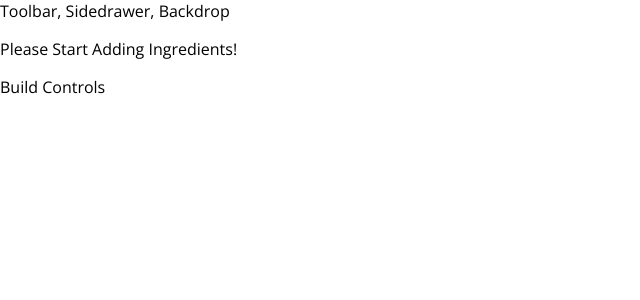
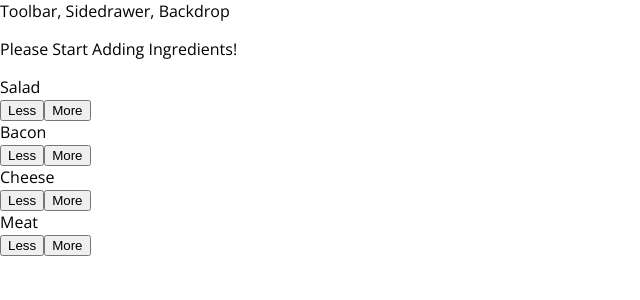
Before and after one commit to samuelchen1213/react-burger-builder, a React app: page / in a window 1280 px wide. Shown: the top 300 px of the page, without its empty margins (0-640 px from the left). Built offline with nearby package versions, Linux system fonts and the light colour scheme.

Commit message:
😆Initialized BuildControls

```diff
--- /dev/null
+++ b/src/Components/Burger/BuildControls/BuildControl/BuildControl.css
@@ -0,0 +1,56 @@
+.BuildControl {
+    display: flex;
+    justify-content: space-between;
+    align-items: center;
+    margin: 5px 0;
+}
+
+.BuildControl button {
+    display: block;
+    font: inherit;
+    padding: 5px;
+    margin: 0 5px;
+    width: 80px;
+    border: 1px solid #AA6817;
+    cursor: pointer;
+    outline: none;
+}
+
+.BuildControl button:disabled {
+    background-color: #AC9980;
+    border: 1px solid #7E7365;
+    color: #ccc;
+    cursor: default;
+}
+
+.BuildControl button:hover:disabled {
+    background-color: #AC9980;
+    color: #ccc;
+    cursor: not-allowed;
+}
+
+.Label {
+    padding: 10px;
+    font-weight: bold;
+    width: 80px;
+}
+
+.BuildControl .Less {
+    background-color: #D39952;
+    color: white;
+}
+
+.BuildControl .More {
+    background-color: #8F5E1E;
+    color: white;
+}
+
+.BuildControl .Less:hover, .BuildControl .Less:active {
+    background-color: #DAA972;
+    color: white;
+}
+
+.BuildControl .More:hover,.BuildControl .More:active {
+    background-color: #99703F;
+    color: white;
+}
--- /dev/null
+++ b/src/Components/Burger/BuildControls/BuildControl/BuildControl.js
@@ -0,0 +1,12 @@
+import React from 'react';
+import classes from './BuildControl.css';
+
+const buildControl = (props) => (
+    <div className={classes.BuildControl}>
+        <div className={classes.Label}>{props.label}</div>
+        <button className={classes.Less}>Less</button>
+        <button className={classes.More}>More</button>
+    </div>
+);
+
+export default buildControl
--- /dev/null
+++ b/src/Components/Burger/BuildControls/BuildControls.css
@@ -0,0 +1,10 @@
+.BuildControls {
+    width: 100%;
+    background-color: #cf8f2e;
+    display: flex;
+    flex-flow: column;
+    align-items: center;
+    box-shadow: 0 2px 1px #ccc;
+    margin: auto;
+    padding: 10px 0;
+}
--- /dev/null
+++ b/src/Components/Burger/BuildControls/BuildControls.js
@@ -0,0 +1,23 @@
+import React from 'react';
+import BuildControl from './BuildControl/BuildControl';
+import classes from './BuildControls.css';
+
+const controls = [
+    {label: 'Salad', type: 'salad'},
+    {label: 'Bacon', type: 'bacon'},
+    {label: 'Cheese', type: 'cheese'},
+    {label: 'Meat', type: 'meat'}
+];
+
+const buildControls = (props) => (
+    <div className={classes.BuildControls}>
+        {controls.map(ctrl => (
+            <BuildControl
+                key={ctrl.label}
+                label={ctrl.label}
+                ingredientAdded={props.ingredientAdded}/>
+        ))}
+    </div>
+);
+
+export default buildControls;
--- a/src/Containers/BurgerBuilder/BurgerBuilder.js
+++ b/src/Containers/BurgerBuilder/BurgerBuilder.js
@@ -1,6 +1,14 @@
 import React, {Component} from 'react';
 import Aux from '../../HOC/Aux';
 import Burger from '../../Components/Burger/Burger'
+import BuildControls from '../../Components/Burger/BuildControls/BuildControls'
+
+const INGREDIENT_PRICES = {
+    salad: 0.5,
+    cheese: 1,
+    meat: 4,
+    bacon: 2
+}
 
 class BurgerBuilder extends Component {
 
@@ -11,14 +19,34 @@
             bacon: 0,
             cheese: 0,
             meat: 0
-        }
+        },
+        totalPrice: 4
+    }
+
+    addIngredientHandler (type) {
+        const oldCount = this.state.ingredients[type];
+        const updatedCount = oldCount + 1;
+        const updatedIngredients = {
+            ...this.state.ingredients
+        };
+        updatedIngredients[type] = updatedCount;
+
+        const priceAddition = INGREDIENT_PRICES[type];
+        const oldPrice = this.state.totalPrice;
+        const newPrice = oldPrice + priceAddition;
+
+        this.setState({totalPrice: newPrice, ingredients: updatedIngredients});
+    }
+
+    removeIngredientHandler (type) {
+
     }
 
     render() {
         return (
             <Aux>
                 <Burger ingredients={this.state.ingredients}/>
-                <div>Build Controls</div>
+                <BuildControls ingredientAdded={this.addIngredientHandler}/>
             </Aux>
         );
     }
```
